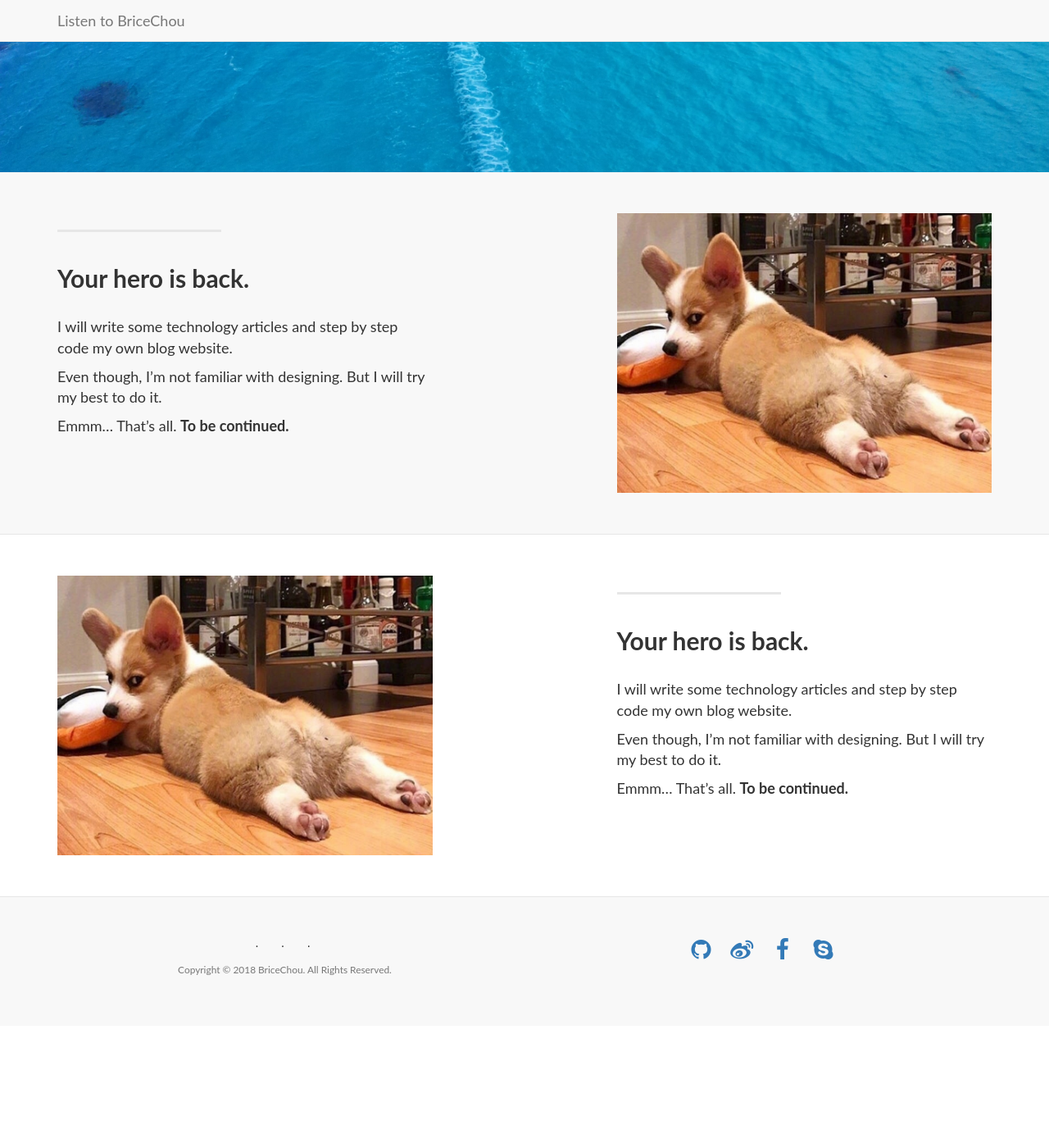
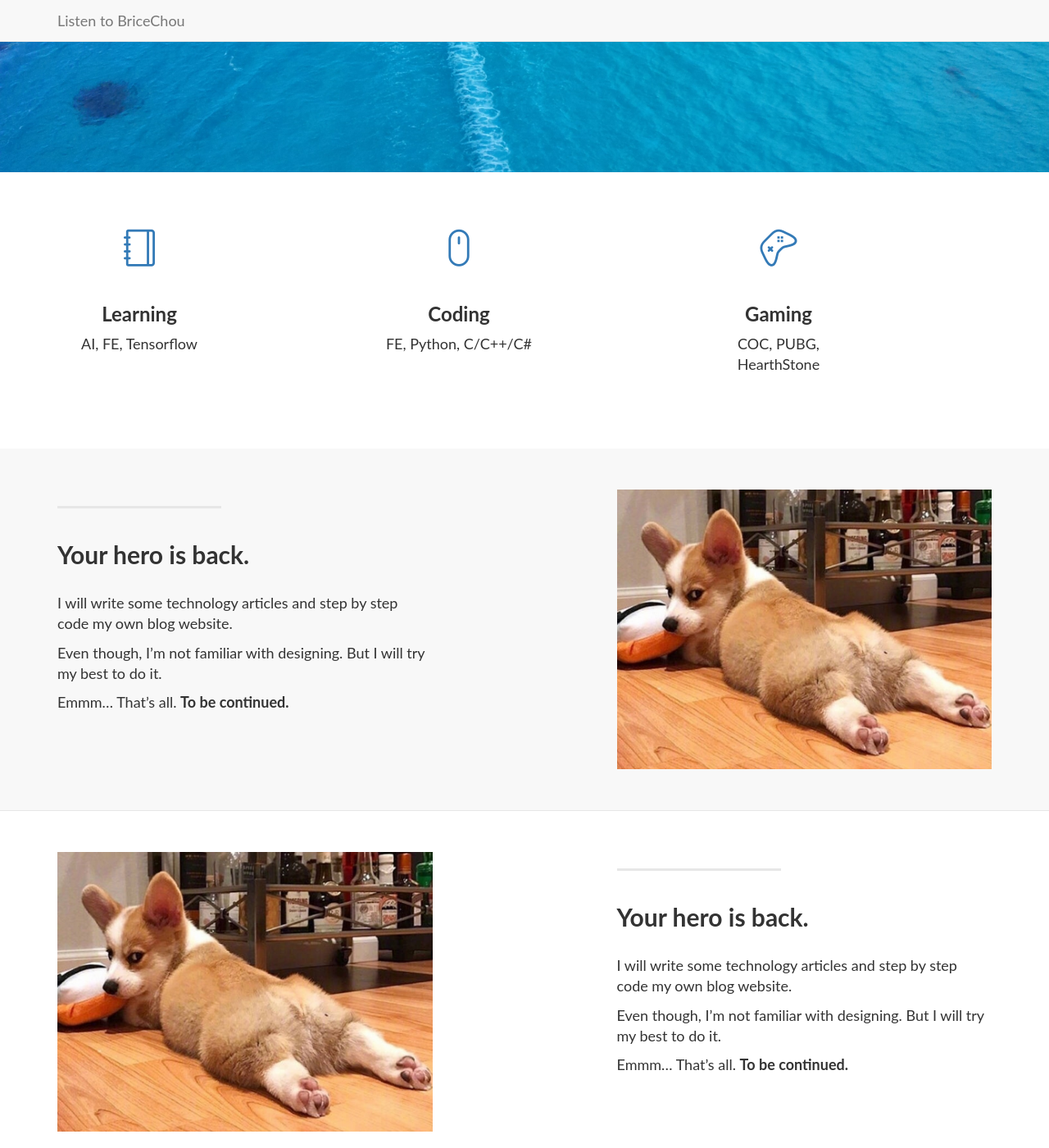
Before and after one commit to BriceChou/bricechou.github.io, a Jekyll site: the page built from index.html, in a window 1280 px wide and 1400 px high, scrolled down 567 px. Shown: the whole window at 82% size. Built offline with Jekyll 4.4.1, drawn with Linux system fonts in a browser that asks for light colours; nearby versions of some CDN libraries; a style sheet for code colours, icons or effects is not loaded; before the commit the page ends 1818 px from its top, so only the background shows below that.

Commit message:
add my project page

```diff
--- a/_includes/head.html
+++ b/_includes/head.html
@@ -10,8 +10,9 @@
   <link href="css/main.css" rel="stylesheet">
 
   <!-- Custom Fonts -->
+  <link href="https://cdn.jsdelivr.net/npm/lato-webfont@2.15.1/lato.min.css" rel="stylesheet">
   <link href="https://cdn.jsdelivr.net/npm/font-awesome@4.7.0/css/font-awesome.min.css" rel="stylesheet">
-  <link href="https://cdn.jsdelivr.net/npm/lato-webfont@2.15.1/lato.min.css" rel="stylesheet">
+  <link href="https://cdn.jsdelivr.net/npm/simple-line-icons@2.4.1/css/simple-line-icons.css" rel="stylesheet">
 
   <!-- Custom Translation -->
   <link rel="localization" href="locales/default.zh-CN.properties">
--- a/_includes/header.html
+++ b/_includes/header.html
@@ -16,6 +16,9 @@
       <ul class="nav navbar-nav navbar-right">
         <li>
           <a class="page-scroll" href="#home" data-l10n-id="header-home"></a>
+        </li>
+        <li>
+          <a class="page-scroll" href="#project" data-l10n-id="header-project"></a>
         </li>
         <li>
           <a class="page-scroll" href="#blog" data-l10n-id="header-blog"></a>
--- a/_includes/project.html
+++ b/_includes/project.html
@@ -1,26 +1,32 @@
-<!-- Lifestyle Grid -->
-<section id="project" class="container content-section text-center">
+<!-- Project Grid -->
+<section id="project" class="features-icons bg-light text-center">
   <div class="container">
     <div class="row">
       <div class="col-lg-4">
         <div class="features-icons-item mx-auto mb-5 mb-lg-0 mb-lg-3">
-          <h3>Learning</h3>
-          <p class="lead mb-0">AI, FE, Tensorflow</p>
+          <div class="features-icons-icon d-flex">
+            <i class="icon-notebook m-auto text-primary"></i>
+          </div>
+          <h3 data-l10n-id="project-learning">Learning</h3>
+          <p class="lead mb-0" data-l10n-id="project-learning-desc">AI, FE, Tensorflow</p>
         </div>
       </div>
       <div class="col-lg-4">
         <div class="features-icons-item mx-auto mb-5 mb-lg-0 mb-lg-3">
-          <h3>Coding</h3>
-          <p class="lead mb-0">FE, Python, C/C++/C#</p>
+          <div class="features-icons-icon d-flex">
+            <i class="icon-mouse m-auto text-primary"></i>
+          </div>
+          <h3 data-l10n-id="project-coding">Coding</h3>
+          <p class="lead mb-0" data-l10n-id="project-coding-desc">FE, Python, C/C++/C#</p>
         </div>
       </div>
       <div class="col-lg-4">
         <div class="features-icons-item mx-auto mb-0 mb-lg-3">
           <div class="features-icons-icon d-flex">
-            <i class="icon-check m-auto text-primary"></i>
+            <i class="icon-game-controller m-auto text-primary"></i>
           </div>
-          <h3>Gaming</h3>
-          <p class="lead mb-0">COC, PUBG, HearthStone</p>
+          <h3 data-l10n-id="project-gaming">Gaming</h3>
+          <p class="lead mb-0" data-l10n-id="project-gaming-desc">COC, PUBG, HearthStone</p>
         </div>
       </div>
     </div>
--- a/_layouts/default.html
+++ b/_layouts/default.html
@@ -3,6 +3,7 @@
     {% include head.html %}
     <body>
         {% include header.html %}
+        {% include project.html %}
         {% include blog.html %}
         {% include footer.html %}
         {% include js.html %}
--- a/css/main.css
+++ b/css/main.css
@@ -60,6 +60,27 @@ h6 {
   text-shadow: 2px 2px 3px rgba(0,0,0,0.6);
 }
 
+.features-icons {
+  padding-top: 7rem;
+  padding-bottom: 7rem;
+}
+
+.features-icons .features-icons-item {
+  max-width: 20rem;
+}
+
+.features-icons .features-icons-item .features-icons-icon {
+  height: 7rem;
+}
+
+.features-icons .features-icons-item .features-icons-icon i {
+  font-size: 4.5rem;
+}
+
+.features-icons .features-icons-item:hover .features-icons-icon i {
+  font-size: 5rem;
+}
+
 @media(max-width:767px) {
   .intro-message {
       padding-bottom: 15%;
```
Also changed, not shown: 1 other file.
